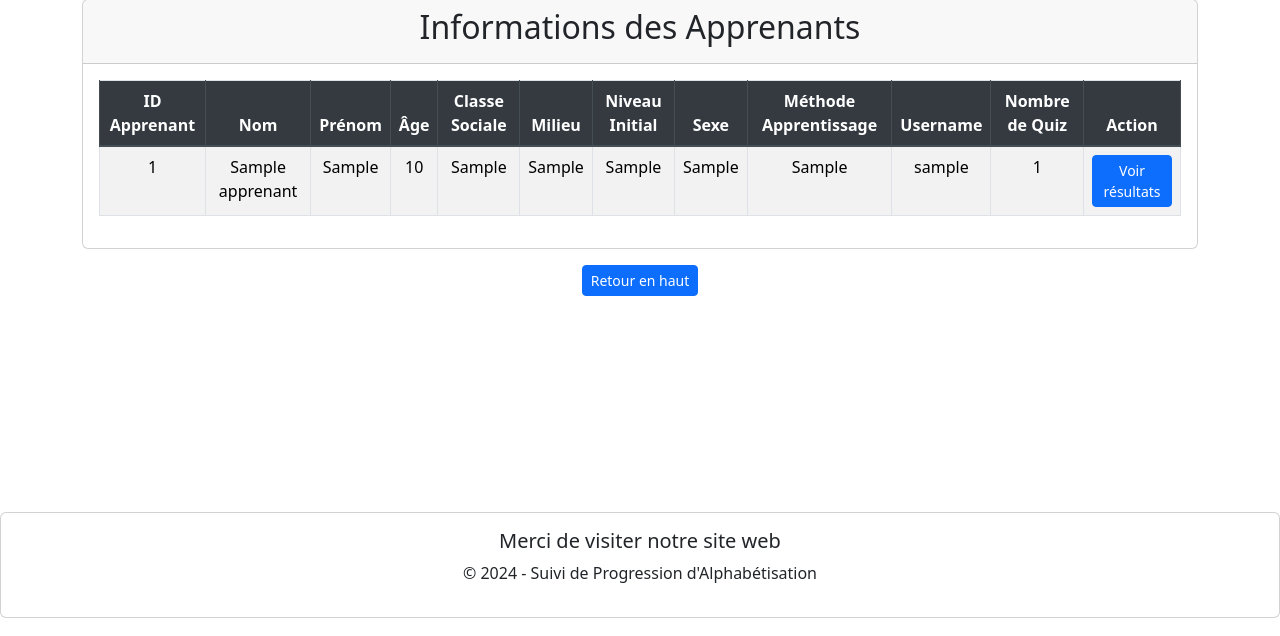
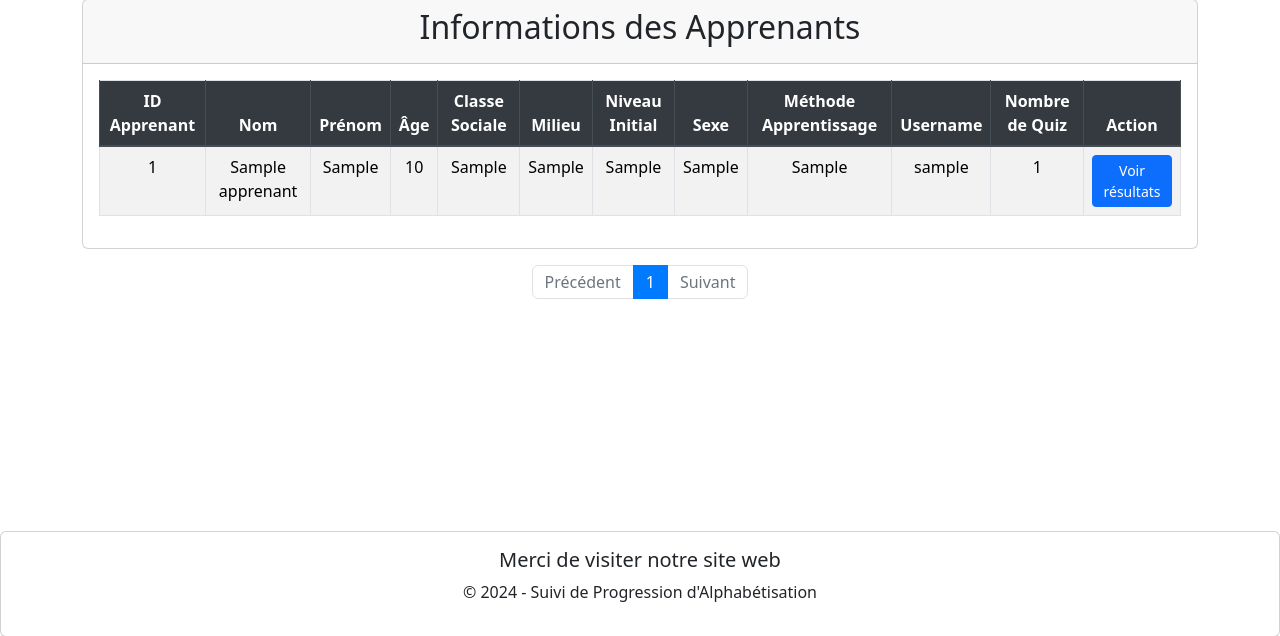
Before and after one commit to kamaLc73/Progress_literacy_flask, a Flask app: page /mainAdmin in a window 1280 px wide. Shown: the part 216-852 px from the top of the page. Run offline with Flask 3, Linux system fonts and the light colour scheme; the visitor is signed in with stand-in values (Sample User, id 1); tables that the repository leaves empty hold one stand-in row (values such as "Sample post").

Commit message:
Adding pagination

```diff
--- a/suivi_alpha/app.py
+++ b/suivi_alpha/app.py
@@ -306,7 +306,11 @@ def voirResults():
 
 @app.route("/mainAdmin", methods=["GET"])
 def mainAdmin():
-    if request.method == "GET" and 'user_id' in session:
+    if 'user_id' in session:
+        page = request.args.get('page', 1, type=int)
+        per_page = 8
+        offset = (page - 1) * per_page
+
         conn = sqlite3.connect('database.db')
         cursor = conn.cursor()
 
@@ -319,15 +323,20 @@ def mainAdmin():
             LEFT JOIN quiz q ON a.id_user = q.id_user
             GROUP BY a.id, nom, prenom, age, classe_sociale, milieu,
                      niveau_initial, sexe, methodeApprentissage, u.username
-        ''')
+            LIMIT ? OFFSET ?
+        ''', (per_page, offset))
         apprenant = cursor.fetchall()
+
+        cursor.execute('SELECT COUNT(*) FROM apprenant')
+        total_apprenants = cursor.fetchone()[0]
+        total_pages = (total_apprenants + per_page - 1) // per_page
 
         cursor.execute("SELECT username FROM user WHERE id = ?", (session['user_id'],))
         username = cursor.fetchone()
 
         conn.close()
 
-        return render_template("MainAdmin.html", apprenant=apprenant, username=username[0])
+        return render_template("MainAdmin.html", apprenant=apprenant, username=username[0], page=page, total_pages=total_pages)
     else:
         return redirect(url_for('home'))
 
@@ -348,7 +357,6 @@ def afficherQuestions():
 
     questions = questions_data['questions'][(page-1)*per_page : page*per_page]
 
-    # Calculate statistics
     difficulty_stats = {
         'facile': sum(1 for q in questions_data['questions'] if q['difficulty'] == 'facile'),
         'intermediaire': sum(1 for q in questions_data['questions'] if q['difficulty'] == 'intermediaire'),
--- a/suivi_alpha/templates/MainAdmin.html
+++ b/suivi_alpha/templates/MainAdmin.html
@@ -5,7 +5,6 @@
 {% endblock %}
 
 {% block scrpt %}
-    <!-- script traitement -->
 {% endblock %}
 
 {% block navLink %}
@@ -95,11 +94,32 @@
     </div>
 
     <div class="container-fluid">
+        <div class="row justify-content-center mt-3">
+            <nav aria-label="Page navigation">
+                <ul class="pagination justify-content-center">
+                    <li class="page-item {% if page == 1 %}disabled{% endif %}">
+                        <a class="page-link" href="{{ url_for('mainAdmin', page=page-1) }}" tabindex="-1">Précédent</a>
+                    </li>
+
+                    {% for p in range(1, total_pages + 1) %}
+                        <li class="page-item {% if page == p %}active{% endif %}">
+                            <a class="page-link" href="{{ url_for('mainAdmin', page=p) }}">{{ p }}</a>
+                        </li>
+                    {% endfor %}
+
+                    <li class="page-item {% if page == total_pages %}disabled{% endif %}">
+                        <a class="page-link" href="{{ url_for('mainAdmin', page=page+1) }}">Suivant</a>
+                    </li>
+                </ul>
+            </nav>
+        </div>
+    </div>
+
+    <!-- <div class="container-fluid">
         <div class="row justify-content-center align-items-center mt-3">
             <div class="col-auto">
                 <a href="#statistiques" class="btn btn-primary btn-sm">Retour en haut</a>
             </div>
         </div>
-    </div>
-
+    </div> -->
 {% endblock %}
```
Also changed, not shown: suivi_alpha/templates/afficherQuestions.html (+17 -12 lines).
